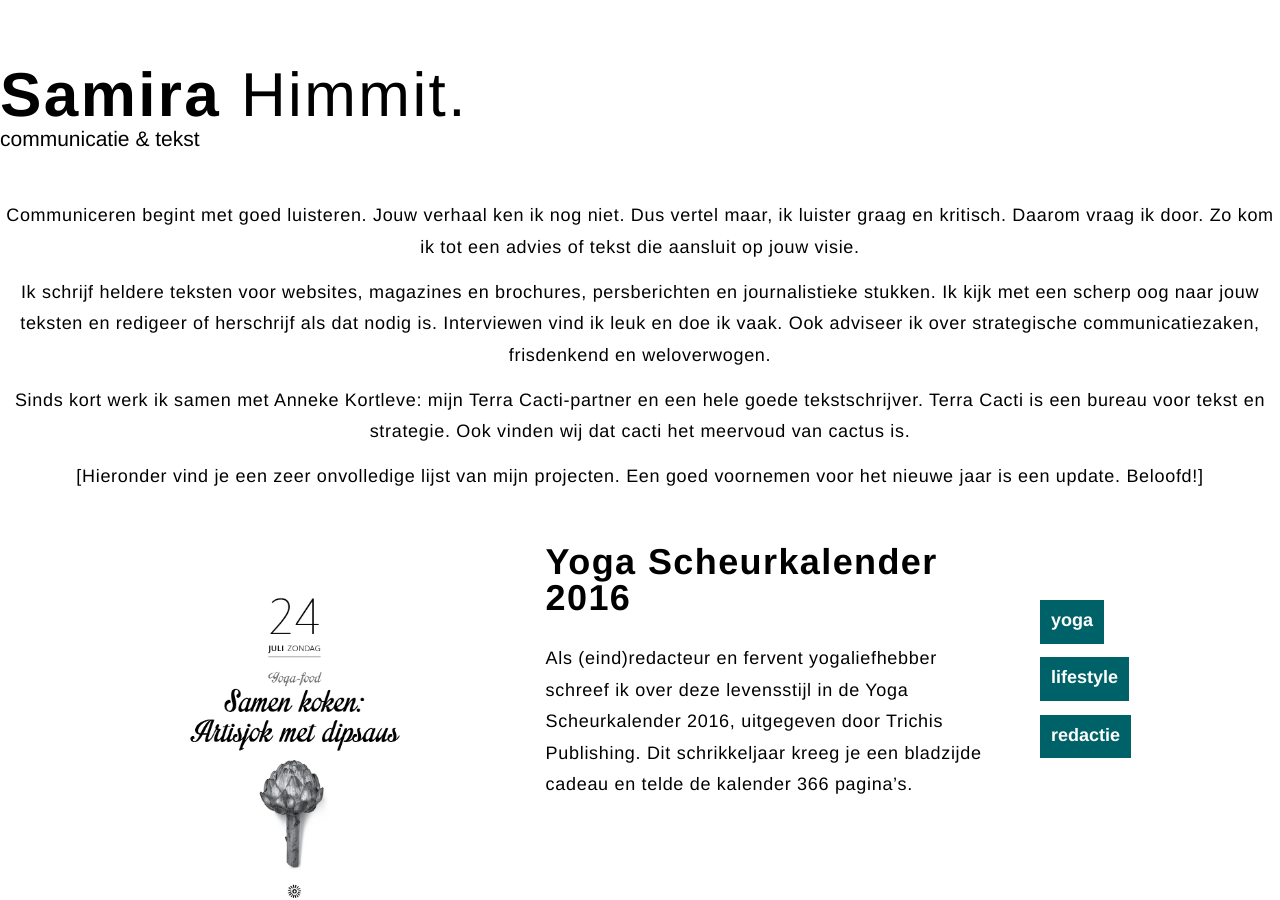
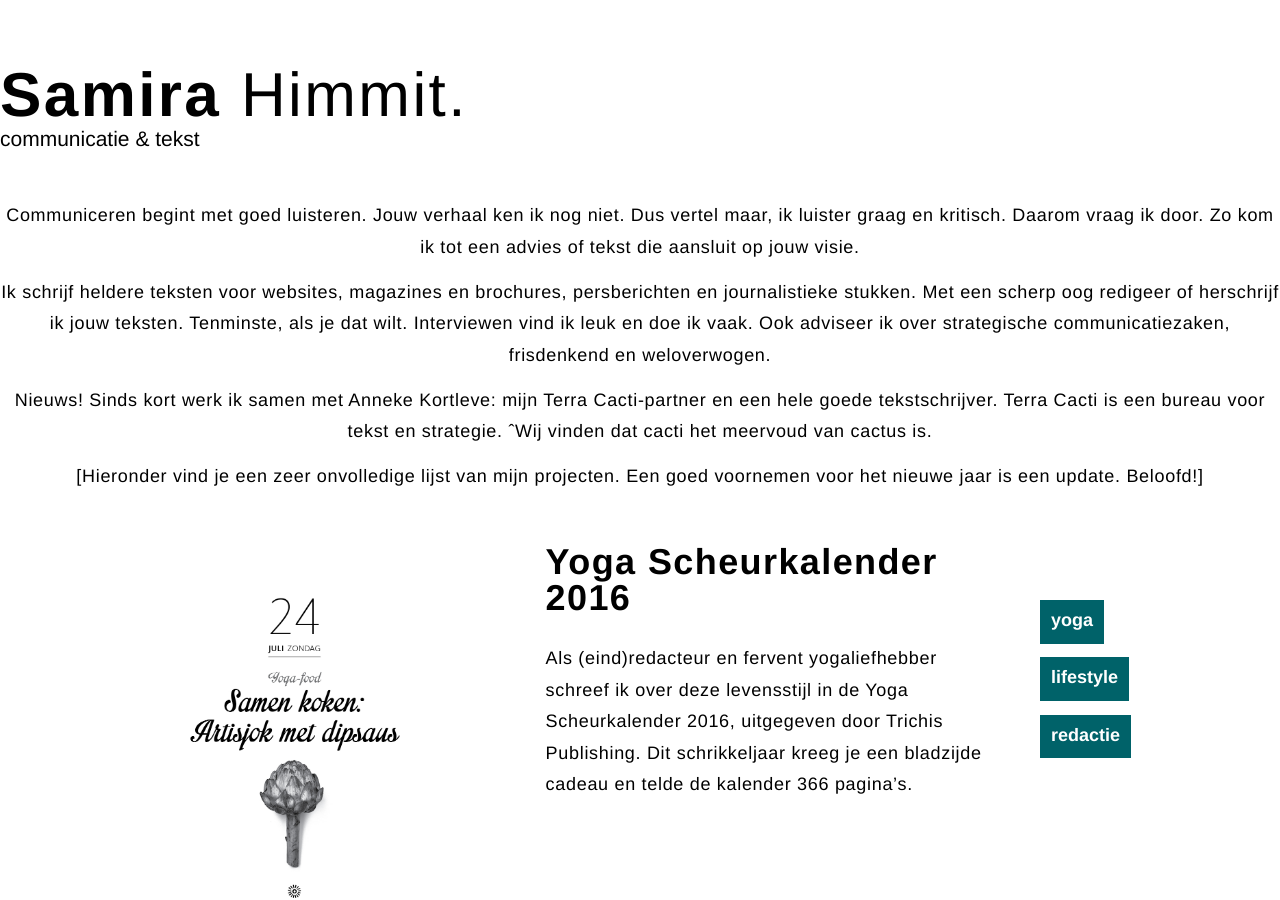
Before and after one commit to samirahimmit/samirahimmit.github.io, a Jekyll site: the page built from content/00-intro.md, in a window 1280 px wide and 900 px high. Built offline with Jekyll 4.4.1, drawn with Linux system fonts in a browser that asks for light colours; nearby versions of some CDN libraries; our own code applies the rules of GitHub Pages for plain Markdown files; library files that are not in the unit come from our copies.

Commit message:
Update 00-intro.md

```diff
--- a/content/00-intro.md
+++ b/content/00-intro.md
@@ -1,7 +1,10 @@
 Communiceren begint met goed luisteren. Jouw verhaal ken ik nog niet. Dus vertel maar, ik luister graag en kritisch. Daarom vraag ik door. Zo kom ik tot een advies of tekst die aansluit op jouw visie.
 
-Ik schrijf heldere teksten voor websites, magazines en brochures, persberichten en journalistieke stukken. Ik kijk met een scherp oog naar jouw teksten en redigeer of herschrijf als dat nodig is. Interviewen vind ik leuk en doe ik vaak. Ook adviseer ik over strategische communicatiezaken, frisdenkend en weloverwogen.
+Ik schrijf heldere teksten voor websites, magazines en brochures, persberichten en journalistieke stukken. Met een scherp oog redigeer of herschrijf ik jouw teksten. Tenminste, als je dat wilt.
+Interviewen vind ik leuk en doe ik vaak. Ook adviseer ik over strategische communicatiezaken, frisdenkend en weloverwogen.
 
-Sinds kort werk ik samen met Anneke Kortleve: mijn Terra Cacti-partner en een hele goede tekstschrijver. Terra Cacti is een bureau voor tekst en strategie. Ook vinden wij dat cacti het meervoud van cactus is.
+Nieuws!
+Sinds kort werk ik samen met Anneke Kortleve: mijn Terra Cacti-partner en een hele goede tekstschrijver. Terra Cacti is een bureau voor tekst en strategie.
+ˆWij vinden dat cacti het meervoud van cactus is.
 
 [Hieronder vind je een zeer onvolledige lijst van mijn projecten. Een goed voornemen voor het nieuwe jaar is een update. Beloofd!]
```
